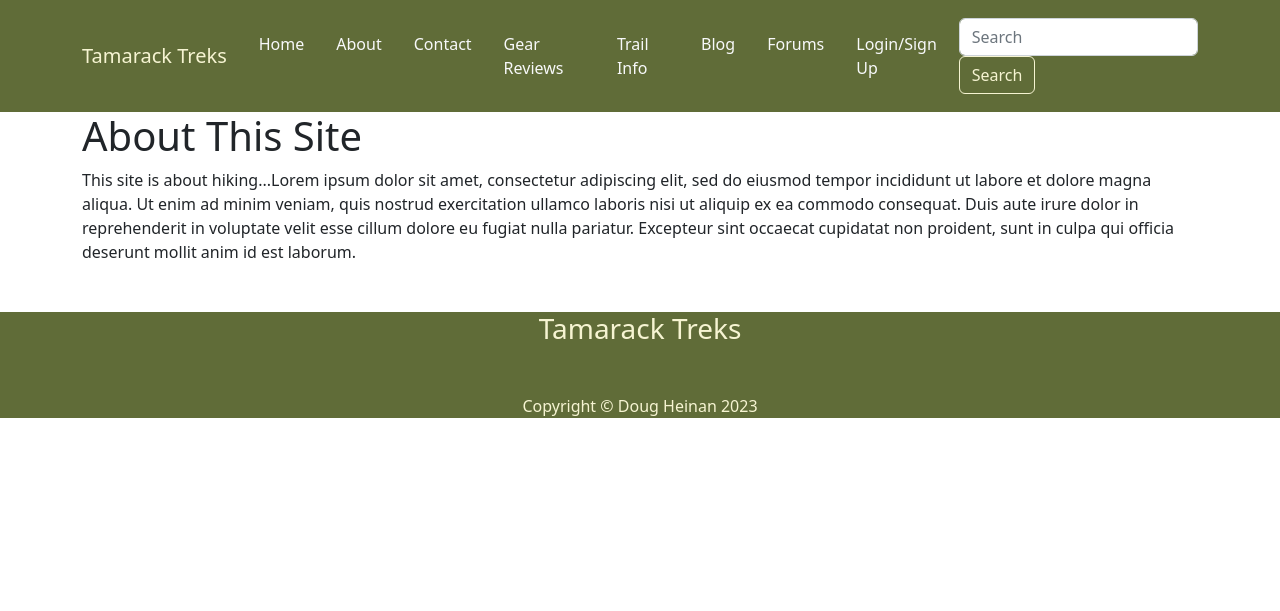
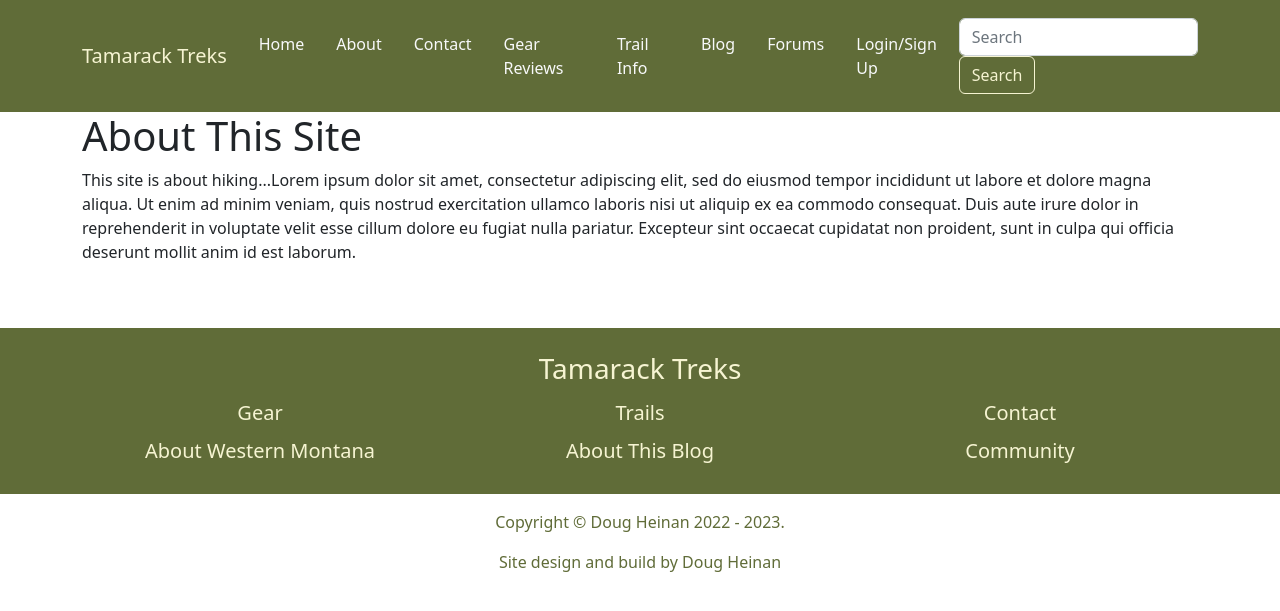
Before and after one commit to DouglasHeinan/tamarack-treks, a Flask app: page /about in a window 1280 px wide. Shown: the top 611 px of the page. Run offline with Flask 2, Linux system fonts and the light colour scheme; some libraries are stand-ins or nearby versions.

Commit message:
Changes to footer.

```diff
--- a/hiking_blog/home/dashboard.py
+++ b/hiking_blog/home/dashboard.py
@@ -3,7 +3,6 @@ from flask import Blueprint, render_template, redirect, url_for, send_from_direc
 from flask_login import current_user
 from hiking_blog.models import Trails, Gear
 from hiking_blog.db import db
-from datetime import datetime
 # This import only exists for development purposes
 from hiking_blog.dev_db_autofill import create_gear_reviews, create_trail_entries, create_users, create_trail_pic_entries
 
@@ -26,13 +25,9 @@ def home():
 
     saved_trails = db.session.query(Trails).all()
     saved_gear = db.session.query(Gear).all()
-    # This if statement only exists for development purposes.
-    if not saved_gear:
-        create_gear_reviews()
-        create_trail_entries()
-        create_users()
-        create_trail_pic_entries()
-        return redirect(url_for("home_bp.home"))
+    # The create_database function only exists for development purposes.
+    create_database(saved_gear)
+    # End of development only code.
     recent_trails = db.session.query(Trails).order_by(Trails.date_time_added)[:-4:-1]
     recent_gear = db.session.query(Gear).order_by(Gear.date_time_added)[:-4:-1]
     return render_template("dashboard.html", all_trails=saved_trails, all_gear=saved_gear, recent_trails=recent_trails,
@@ -41,6 +36,7 @@ def home():
 
 @home_bp.route("/home/static/dev_pics/<file_name>")
 def display_main_carousel_pics(file_name):
+    """Displays the carousel pictures on the home page."""
     return send_from_directory("home/static/dev_pics/", file_name)
 
 
@@ -48,3 +44,13 @@ def display_main_carousel_pics(file_name):
 def about():
     """Renders the about page."""
     return render_template("about.html")
+
+
+def create_database(saved_gear):
+    """This function creates a database if one does not already exist. It is for development purposes only."""
+    if not saved_gear:
+        create_gear_reviews()
+        create_trail_entries()
+        create_users()
+        create_trail_pic_entries()
+        return redirect(url_for("home_bp.home"))
--- a/hiking_blog/static/css/styles.css
+++ b/hiking_blog/static/css/styles.css
@@ -2,11 +2,11 @@ html, body {
     margin: 0;
 }
 
-.site-color-one {
+.site-color-one, .site-color-one:hover  {
     color: #f6f4d2;
 }
 
-.site-color-two {
+.site-color-two, .site-color-two:hover {
     color: #606c38;
 }
 
@@ -35,12 +35,8 @@ background-color-one {
     height: 25vw;
 }
 
-.no-underline {
+.no-underline, no-underline:hover {
     text-decoration: none;
-}
-
-.no-underline:hover {
-    color: #606c38;
 }
 
 .carousel-content {
@@ -75,6 +71,21 @@ background-color-one {
     object-fit: cover;
 }
 
+.footer {
+    margin-bottom: -50px;
+}
+
+.foot-list {
+    display: flex;
+    flex-wrap: wrap;
+    justify-content: space-evenly;
+}
+
+.foot-btn-font {
+    font-size: 20px;
+}
+
+
 @media all {
     .navbar .nav-item .dropdown-menu{ display: none; }
     .navbar .nav-item:hover .dropdown-menu{ display:block }
--- a/hiking_blog/templates/footer.html
+++ b/hiking_blog/templates/footer.html
@@ -1,6 +1,30 @@
-<div class="text-center">
-    <h3 class="site-color-one">Tamarack Treks</h3>
+<div class="background-color-two pt-4 pb-2">
+    <div class="text-center">
+        <h3 class="site-color-one">Tamarack Treks</h3>
+        <div class="container">
+            <ul class="row mb-3 foot-list list-unstyled">
+                <li class="foot-btn-font col-sm-6 col-md-4 my-1"><a class="no-underline site-color-one" href="{{ url_for('gear_bp.view_all_gear') }}">Gear</a></li>
+                <li class="foot-btn-font col-sm-6 col-md-4 my-1"><a class="no-underline site-color-one" href="{{ url_for('trail_bp.view_all_trails') }}">Trails</a></li>
+                <li class="foot-btn-font col-sm-6 col-md-4 my-1"><a class="no-underline site-color-one" href="{{ url_for('contact_bp.contact') }}">Contact</a></li>
+                <li class="foot-btn-font col-sm-6 col-md-4 my-1"><a class="no-underline site-color-one" href="#">About Western Montana</a></li>
+                <li class="foot-btn-font col-sm-6 col-md-4 my-1"><a class="no-underline site-color-one" href="{{ url_for('home_bp.about') }}">About This Blog</a></li>
+                <li class="foot-btn-font col-sm-6 col-md-4 my-1"><a class="no-underline site-color-one" href="#">Community</a></li>
+            </ul>
+        </div>
+<!--        <div class="container">-->
+<!--            <div class="row mb-3">-->
+<!--                <div class="foot-btn-font col-sm-6 col-md-4 my-1"><a class="no-underline site-color-one" href="{{ url_for('gear_bp.view_all_gear') }}">Gear</a></div>-->
+<!--                <div class="foot-btn-font col-sm-6 col-md-4 my-1"><a class="no-underline site-color-one" href="{{ url_for('trail_bp.view_all_trails') }}">Trails</a></div>-->
+<!--                <div class="foot-btn-font col-sm-6 col-md-4 my-1"><a class="no-underline site-color-one" href="{{ url_for('contact_bp.contact') }}">Contact</a></div>-->
+<!--                <div class="foot-btn-font col-sm-6 col-md-4 my-1"><a class="no-underline site-color-one" href="#">About Western Montana</a></div>-->
+<!--                <div class="foot-btn-font col-sm-6 col-md-4 my-1"><a class="no-underline site-color-one" href="{{ url_for('home_bp.about') }}">About This Blog</a></div>-->
+<!--                <div class="foot-btn-font col-sm-6 col-md-4 my-1"><a class="no-underline site-color-one" href="#">Community</a></div>-->
+<!--            </div>-->
+<!--        </div>-->
+    </div>
 </div>
-<div class="container text-center mt-5">
-    <p class="site-color-one">Copyright &copy; Doug Heinan {{ year }}</p>
+
+<div class="container text-center mt-3 background-color-one">
+    <p class="site-color-two">Copyright &copy; Doug Heinan 2022 - {{ year }}.</p>
+    <p class="site-color-two">Site design and build by Doug Heinan</p>
 </div>
--- a/hiking_blog/templates/layout.html
+++ b/hiking_blog/templates/layout.html
@@ -6,12 +6,12 @@
         {% endblock %}
     </head>
     <body>
-        {% include 'navbar.html' %}
+        {% include 'header_navbar.html' %}
         <div class="container-fluid">
         {% block content %}{% endblock %}
         </div>
     </body>
-    <footer class="background-color-two mt-5">
+    <footer class="mt-5 footer pt-3 pb-1">
         {% block footer %}
         {% include 'footer.html' %}
         {% endblock %}
```
Also changed, not shown: hiking_blog/home/templates/dashboard.html (+4 -6 lines), hiking_blog/templates/header_navbar.html (renamed from hiking_blog/templates/navbar.html).
